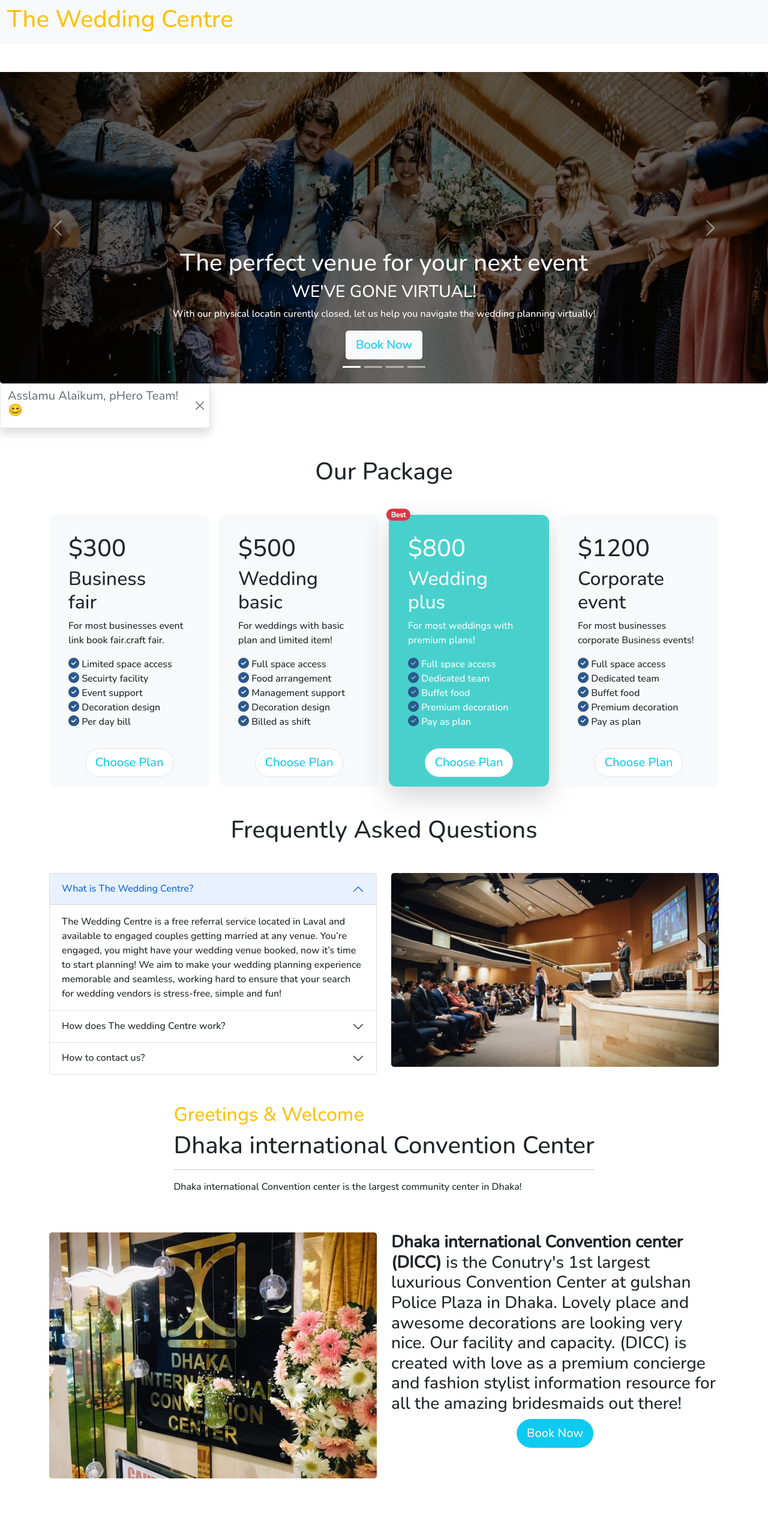
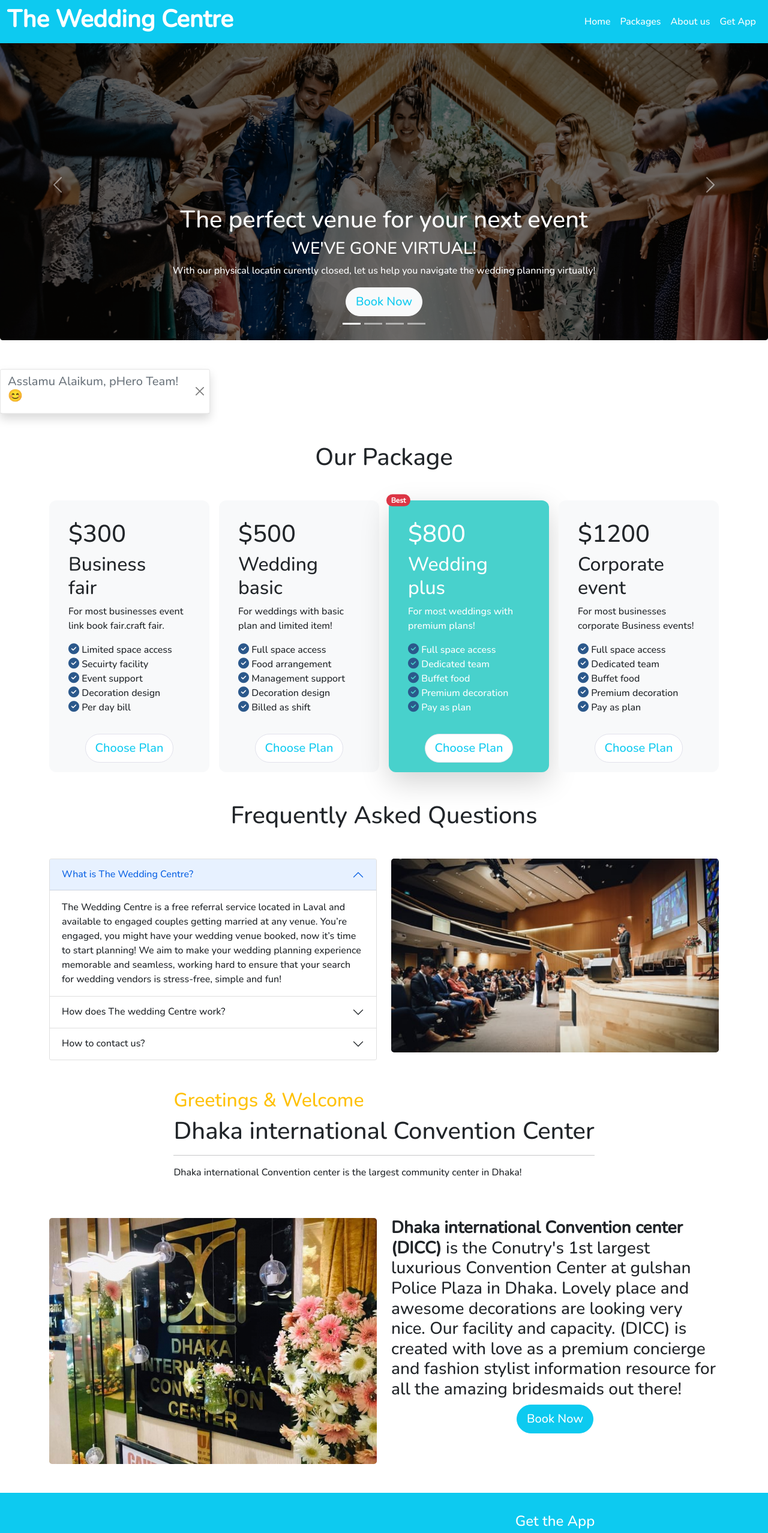
Before and after one commit to HasibAliOpu/convention-center, a plain HTML site: page index.html in a window 1280 px wide. Shown: the top 2555 px of the page at 60% size. Before the commit the page ends 2512 px from the top, so only its background shows below. Drawn offline with nearby package versions, Linux system fonts and the light colour scheme.

Commit message:
navbar and footer added

```diff
--- a/index.html
+++ b/index.html
@@ -15,13 +15,35 @@
 <body>
     <header>
         <!-- navbar section  -->
-        <nav class="navbar navbar-light bg-light mb-5">
-            <div class="container-fluid">
-              <h1 class="text-warning" >The Wedding Centre</h1>
+        <nav class="navbar navbar-expand-lg navbar-light bg-info fixed-top">
+          <div class="container-fluid">
+              <h1 class="text-white fw-bold">The Wedding Centre</h1>
+            <div class="rightside-nav">
+              <button class="navbar-toggler" type="button" data-bs-toggle="collapse" data-bs-target="#navbarNav" aria-controls="navbarNav" aria-expanded="false" aria-label="Toggle navigation">
+                <span class="navbar-toggler-icon"></span>
+              </button>
+              <div class="collapse navbar-collapse" id="navbarNav">
+                <ul class="navbar-nav">
+                  <li class="nav-item">
+                    <a class="nav-link active text-white" aria-current="page" href="#">Home</a>
+                  </li>
+                  <li class="nav-item">
+                    <a class="nav-link active text-white" href="#Packages">Packages</a>
+                  </li>
+                  <li class="nav-item">
+                    <a class="nav-link active text-white" href="#About us">About us</a>
+                  </li>
+                  <li class="nav-item">
+                    <a class="nav-link active text-white" href="#Get App">Get App</a>
+                  </li>
+
+                </ul>
+              </div>
             </div>
-          </nav>
+          </div>
+        </nav>
           <!-- carousel banner section  -->
-          <section>
+          <section class="my-5">
             <div id="carouselExampleDark" class="carousel carousel-light slide" data-bs-ride="carousel">
                 <div class="carousel-indicators">
                   <button type="button" data-bs-target="#carouselExampleDark" data-bs-slide-to="0" class="active" aria-current="true" aria-label="Slide 1"></button>
@@ -40,7 +62,7 @@
                         <p>
                             With our physical locatin curently closed, let us help you navigate the wedding planning virtually!
                         </p>
-                        <a class="btn btn-light text-info btn-lg" href="http://weddingcentre.com/booking/" role="button">Book Now</a>
+                        <a class="btn btn-light text-info btn-lg rounded-pill" href="http://weddingcentre.com/booking/" role="button">Book Now</a>
                     </div>
                   </div>
                   <div class="carousel-item" data-bs-interval="2000">
@@ -49,7 +71,7 @@
                      <h1>Our
                         Delicious Food Menu</h1>
                         <p>
-                            – Curries simply add to the flavor of your meal. Just have some of the best gravies in your wedding food menu!
+                          - Curries simply add to the flavor of your meal. Just have some of the best gravies in your wedding food menu!
                       </p>
                     </div>
                   </div>
@@ -65,7 +87,7 @@
                     <img src="images/banner-4.jpg" class="d-block w-100" alt="...">
                     <div class="carousel-caption d-block d-md-block">
                       <p>
-                        This is definitely an exciting part of the planning process, so you will likely want to start sooner than later. Depending on when you are getting married, you may want to hold off booking until our vendors launch their new collections. Call them up, they’ll be best to advise you!</p>
+                        This is definitely an exciting part of the planning process, so you will likely want to start sooner than later. Depending on when you are getting married, you may want to hold off booking until our vendors launch their new collections. Call them up, they'll be best to advise you!</p>
                     </div>
                   </div>
                 </div>
@@ -91,7 +113,7 @@
     </header>
     <main>
         <!-- Package section  -->
-        <section class="container my-5">
+        <section id="Packages" class="container my-5">
             <h1 class="d-flex justify-content-center mb-5">Our Package</h1>
             <div class="row row-cols-1 row-cols-md-2 row-cols-lg-4 g-3">
                 <div class="col">
@@ -113,7 +135,7 @@
                         <p><i class="fas fa-check-circle"></i> Per day bill</p>
                     </div>
                     <div class="d-flex justify-content-center">
-                        <button class="btn btn-lg text-info rounded-pill btn-bg">Choose Plan</button>
+                        <button class="btn btn-lg text-info rounded-pill card-btn-bg">Choose Plan</button>
                     </div>
                   </div>
                 </div>
@@ -134,7 +156,7 @@
                             <p><i class="fas fa-check-circle"></i> Billed as shift</p>
                         </div>
                         <div class="d-flex justify-content-center">
-                            <button class="btn btn-lg text-info rounded-pill btn-bg">Choose Plan</button>
+                            <button class="btn btn-lg text-info rounded-pill card-btn-bg">Choose Plan</button>
                         </div>
                       </div>
                 </div>
@@ -159,7 +181,7 @@
                             <p><i class="fas fa-check-circle"></i> Pay as plan</p>
                         </div>
                         <div class="d-flex justify-content-center">
-                            <button class="btn btn-lg text-info rounded-pill btn-bg">Choose Plan</button>
+                            <button class="btn btn-lg text-info rounded-pill card-btn-bg">Choose Plan</button>
                         </div>
                       </div>
                 </div>
@@ -180,14 +202,14 @@
                             <p><i class="fas fa-check-circle"></i> Pay as plan</p>
                         </div>
                         <div class="d-flex justify-content-center">
-                            <button class="btn btn-lg text-info rounded-pill btn-bg">Choose Plan</button>
+                            <button class="btn btn-lg text-info rounded-pill card-btn-bg">Choose Plan</button>
                         </div>
                       </div>
                 </div>
               </div>
         </section>
         <!-- Questions section -->
-        <section class="container my-5">
+        <section id="About us" class="container my-5">
             <h1 class="d-flex justify-content-center mb-5">Frequently Asked Questions</h1>
             <div class="row">
                 <div class="col-lg-6">
@@ -250,7 +272,7 @@
             </div>
         </section>
         <!-- Extra section  -->
-        <section class="container my-5">
+        <section  class="container my-5">
             <div class="d-flex justify-content-center mb-5">
                 <div>
                     <h2 class="text-warning">
@@ -282,8 +304,22 @@
             </div>
         </section>
     </main>
-    <footer>
+    <footer style="height: 200px;" class="bg-info text-white">
+       <section id="Get App" class="container">
+         <div class="row d-flex align-items-center">
+          <div class="col-lg-6 col-12 footer-left-section">
+            © 2022 FWDO. All rights reserved!
+          </div>
+          <div class="col-lg-6 col-12 footer-right-section">
+            <h4>
+              Get the App
+            </h4>
+           <a href="https://apps.apple.com/us/app/code-compile-run-program/id1515506950"><img src="images/app-store.png" alt=""></a>
 
+            <a href="https://play.google.com/store/apps/details?id=com.learnprogramming.codecamp"><img src="images/google-play.png" alt=""></a>
+          </div>
+        </div>
+       </section>
     </footer>
 
     <!-- bootstrap script link  -->
--- a/style.css
+++ b/style.css
@@ -14,7 +14,16 @@ body{
     font-size:18px;
     color:rgb(43, 88, 139);
 }
-.btn-bg{
+.card-btn-bg{
     border: 1px solid rgb(226, 226, 236);
     background-color: #ffffff;
 }
+
+.footer-left-section{
+    padding-top: 60px;
+}
+
+.footer-right-section{
+    text-align: center;
+    padding-top: 33px;
+}
```
Also changed, not shown: images/app-store.png (added), images/google-play.png (added).
